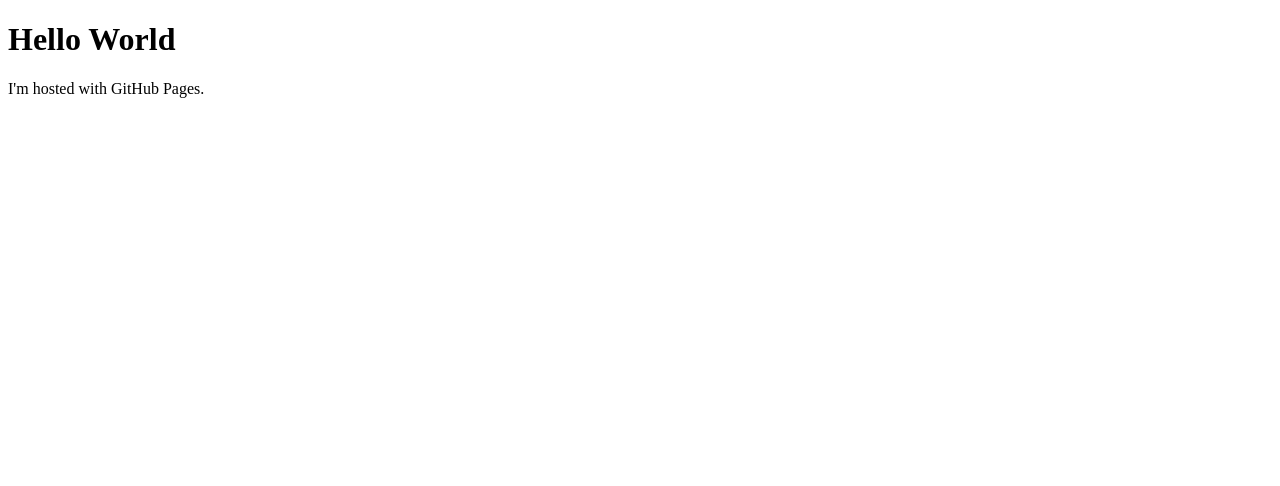
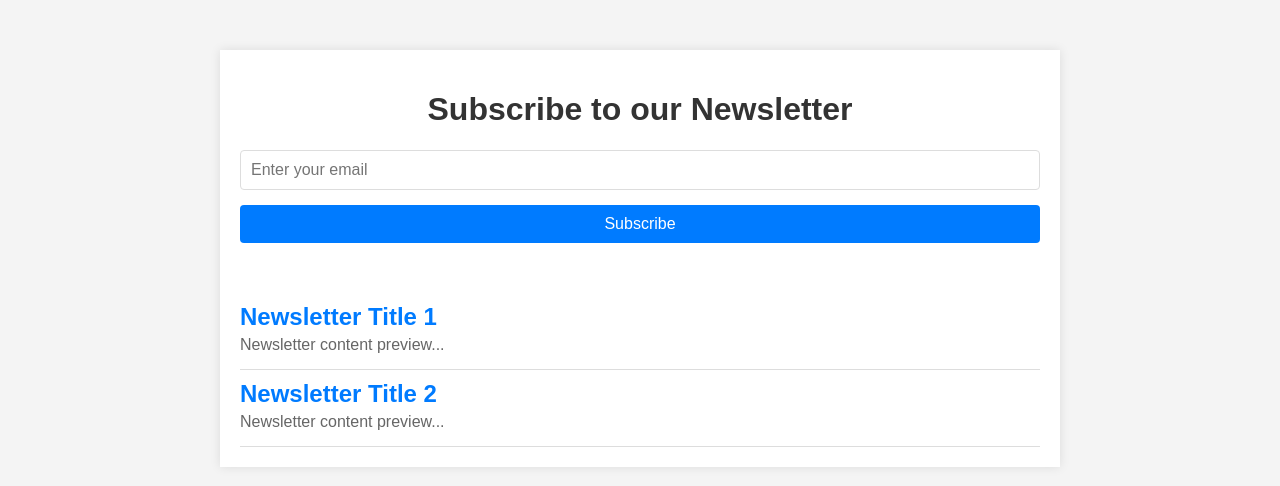
Before and after one commit to Kinnect/kinnect.github.io, a plain HTML site: page index.html in a window 1280 px wide. Drawn offline with Linux system fonts and the light colour scheme.

Commit message:
modern website look

```diff
--- a/index.html
+++ b/index.html
@@ -1,7 +1,115 @@
 <!DOCTYPE html>
-<html>
+<html lang="en">
+<head>
+  <meta charset="UTF-8">
+  <meta name="viewport" content="width=device-width, initial-scale=1.0">
+  <title>Newsletter Site</title>
+  <style>
+    body {
+      font-family: Arial, sans-serif;
+      margin: 0;
+      padding: 0;
+      background-color: #f4f4f4;
+    }
+    .container {
+      max-width: 800px;
+      margin: 50px auto;
+      padding: 20px;
+      background-color: #fff;
+      box-shadow: 0 0 10px rgba(0, 0, 0, 0.1);
+    }
+    h1 {
+      text-align: center;
+      color: #333;
+    }
+    form {
+      display: flex;
+      flex-direction: column;
+      gap: 15px;
+    }
+    input[type="email"] {
+      padding: 10px;
+      font-size: 16px;
+      border: 1px solid #ddd;
+      border-radius: 4px;
+    }
+    button {
+      padding: 10px;
+      font-size: 16px;
+      background-color: #007BFF;
+      color: #fff;
+      border: none;
+      border-radius: 4px;
+      cursor: pointer;
+    }
+    button:hover {
+      background-color: #0056b3;
+    }
+    .message {
+      text-align: center;
+      margin-top: 20px;
+    }
+    .newsletters {
+      margin-top: 50px;
+    }
+    .newsletter {
+      border-bottom: 1px solid #ddd;
+      padding: 10px 0;
+    }
+    .newsletter h2 {
+      margin: 0;
+      font-size: 24px;
+      color: #007BFF;
+    }
+    .newsletter p {
+      margin: 5px 0;
+      color: #666;
+    }
+  </style>
+</head>
 <body>
-<h1>Hello World</h1>
-<p>I'm hosted with GitHub Pages.</p>
+  <div class="container">
+    <h1>Subscribe to our Newsletter</h1>
+    <form id="subscribe-form">
+      <input type="email" id="email" placeholder="Enter your email" required>
+      <button type="submit">Subscribe</button>
+    </form>
+    <div class="message" id="message"></div>
+
+    <div class="newsletters">
+      <div class="newsletter">
+        <h2>Newsletter Title 1</h2>
+        <p>Newsletter content preview...</p>
+      </div>
+      <div class="newsletter">
+        <h2>Newsletter Title 2</h2>
+        <p>Newsletter content preview...</p>
+      </div>
+      <!-- More newsletters can be added here -->
+    </div>
+  </div>
+
+  <script>
+    document.getElementById('subscribe-form').addEventListener('submit', async (e) => {
+      e.preventDefault();
+      const email = document.getElementById('email').value;
+      const messageDiv = document.getElementById('message');
+
+      try {
+        const response = await fetch('http://localhost:5000/subscribe', {
+          method: 'POST',
+          headers: {
+            'Content-Type': 'application/json',
+          },
+          body: JSON.stringify({ email }),
+        });
+
+        const data = await response.text();
+        messageDiv.textContent = data;
+      } catch (error) {
+        messageDiv.textContent = 'Subscription failed';
+      }
+    });
+  </script>
 </body>
 </html>
```
